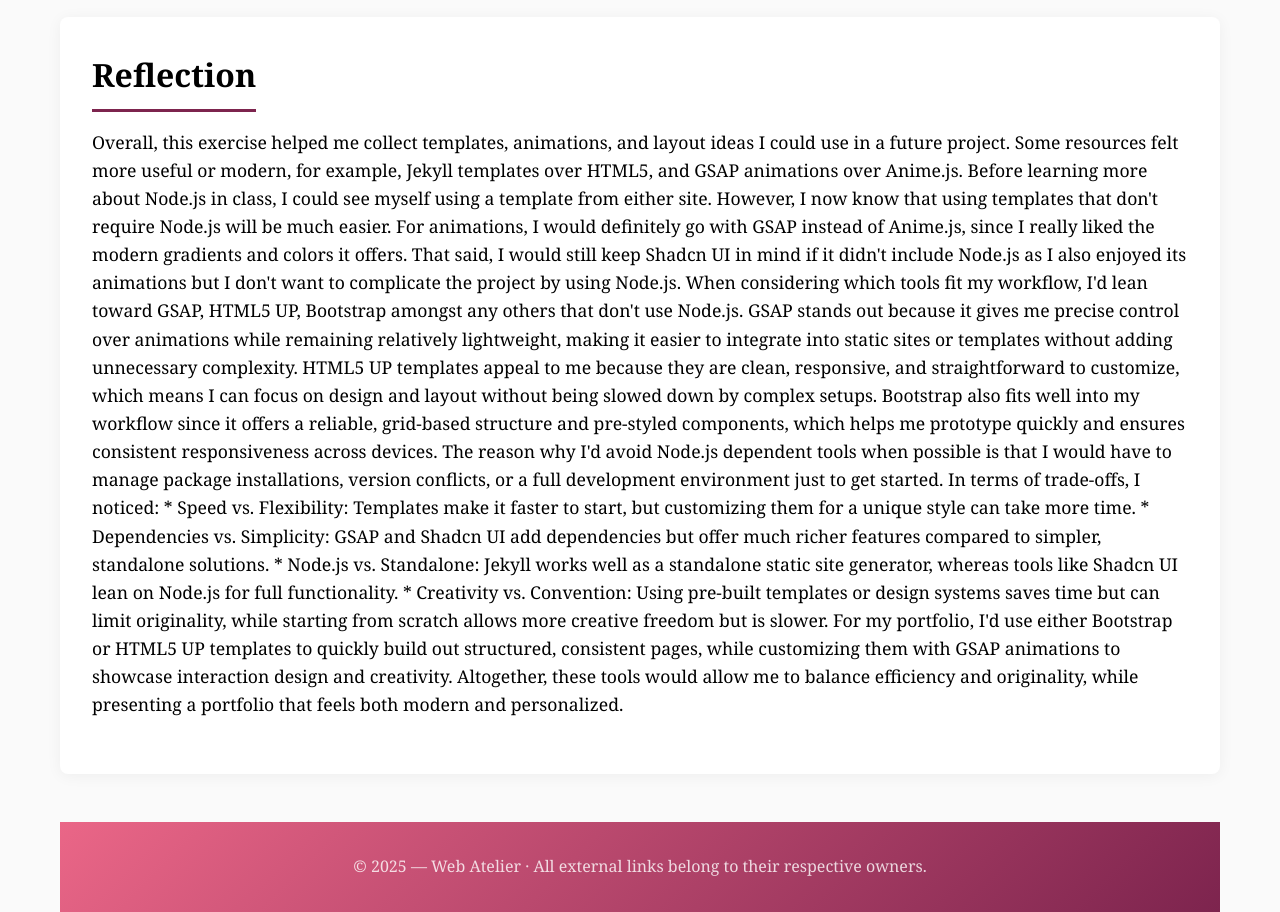
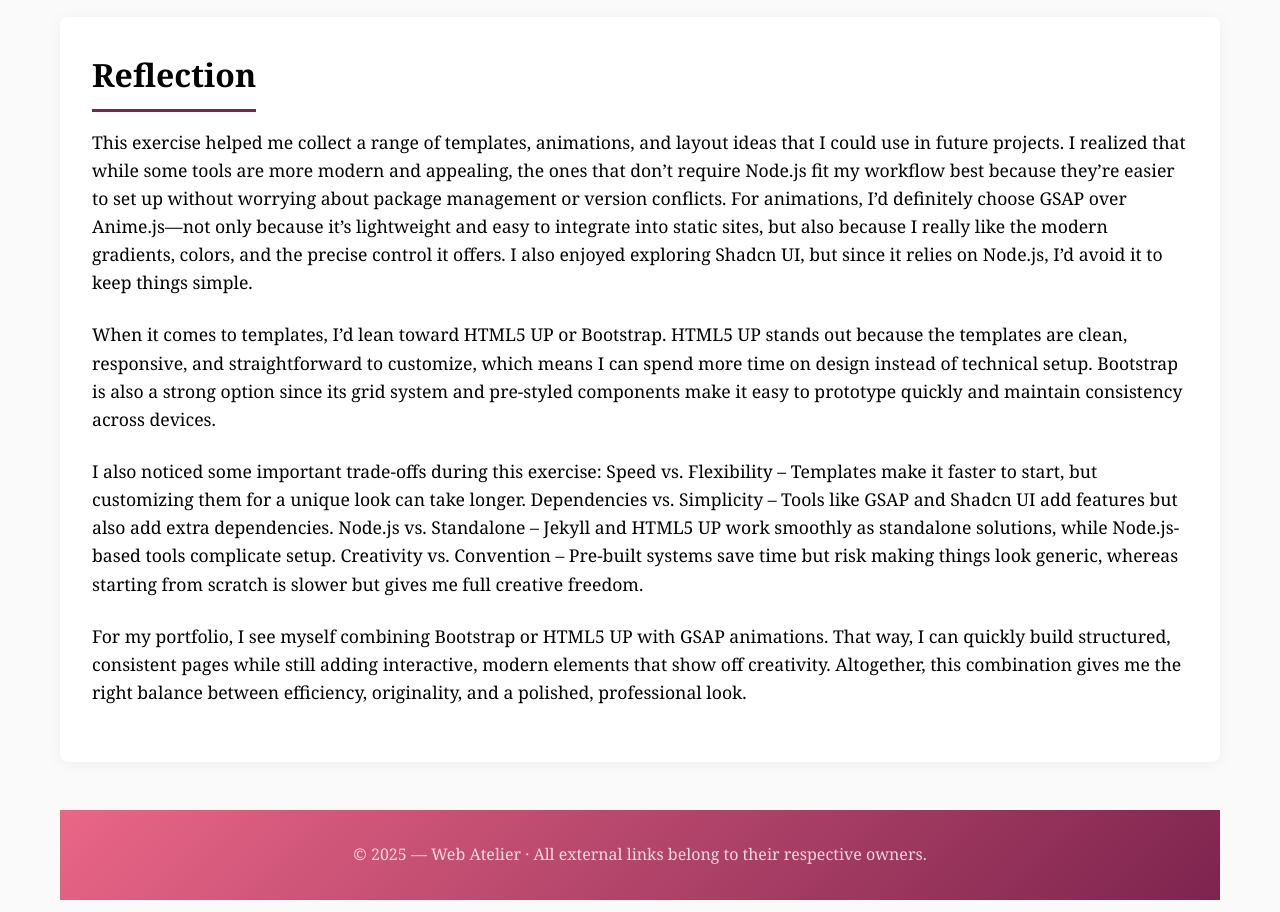
Before and after one commit to ValeMtzAlvarez/mi-repository, a website: page resources/index.html in a window 1280 px wide. Shown: the part 6120-7032 px from the top of the page. Drawn offline with Linux system fonts and the light colour scheme.

Commit message:
reflection change

```diff
--- a/resources/index.html
+++ b/resources/index.html
@@ -295,20 +295,25 @@
         <section class="resource-section">
             <h2 class="section-title">Reflection</h2>
             <p class="section-description">
-Overall, this exercise helped me collect templates, animations, and layout ideas I could use in a future project. Some resources felt more useful or modern, for example, Jekyll templates over HTML5, and GSAP animations over Anime.js. Before learning more about Node.js in class, I could see myself using a template from either site. However, I now know that using templates that don't require Node.js will be much easier. For animations, I would definitely go with GSAP instead of Anime.js, since I really liked the modern gradients and colors it offers. That said, I would still keep Shadcn UI in mind if it didn't include Node.js as I also enjoyed its animations but I don't want to complicate the project by using Node.js.
+This exercise helped me collect a range of templates, animations, and layout ideas that I could use in future projects. I realized that while some tools are more modern and appealing, the ones that don’t require Node.js fit my workflow best because they’re easier to set up without worrying about package management or version conflicts. For animations, I’d definitely choose GSAP over Anime.js—not only because it’s lightweight and easy to integrate into static sites, but also because I really like the modern gradients, colors, and the precise control it offers. I also enjoyed exploring Shadcn UI, but since it relies on Node.js, I’d avoid it to keep things simple.
+            </p>
 
-When considering which tools fit my workflow, I'd lean toward GSAP, HTML5 UP, Bootstrap amongst any others that don't use Node.js. GSAP stands out because it gives me precise control over animations while remaining relatively lightweight, making it easier to integrate into static sites or templates without adding unnecessary complexity. HTML5 UP templates appeal to me because they are clean, responsive, and straightforward to customize, which means I can focus on design and layout without being slowed down by complex setups. Bootstrap also fits well into my workflow since it offers a reliable, grid-based structure and pre-styled components, which helps me prototype quickly and ensures consistent responsiveness across devices.
+             <p class="section-description">
+When it comes to templates, I’d lean toward HTML5 UP or Bootstrap. HTML5 UP stands out because the templates are clean, responsive, and straightforward to customize, which means I can spend more time on design instead of technical setup. Bootstrap is also a strong option since its grid system and pre-styled components make it easy to prototype quickly and maintain consistency across devices.
+            </p>
 
-The reason why I'd avoid Node.js dependent tools when possible is that I would have to manage package installations, version conflicts, or a full development environment just to get started.
+              <p class="section-description">
+I also noticed some important trade-offs during this exercise:
+Speed vs. Flexibility – Templates make it faster to start, but customizing them for a unique look can take longer.
+Dependencies vs. Simplicity – Tools like GSAP and Shadcn UI add features but also add extra dependencies.
+Node.js vs. Standalone – Jekyll and HTML5 UP work smoothly as standalone solutions, while Node.js-based tools complicate setup.
+Creativity vs. Convention – Pre-built systems save time but risk making things look generic, whereas starting from scratch is slower but gives me full creative freedom.
+            </p>
 
-In terms of trade-offs, I noticed:
-* Speed vs. Flexibility: Templates make it faster to start, but customizing them for a unique style can take more time.
-* Dependencies vs. Simplicity: GSAP and Shadcn UI add dependencies but offer much richer features compared to simpler, standalone solutions.
-* Node.js vs. Standalone: Jekyll works well as a standalone static site generator, whereas tools like Shadcn UI lean on Node.js for full functionality.
-* Creativity vs. Convention: Using pre-built templates or design systems saves time but can limit originality, while starting from scratch allows more creative freedom but is slower.
+            <p class="section-description">
+For my portfolio, I see myself combining Bootstrap or HTML5 UP with GSAP animations. That way, I can quickly build structured, consistent pages while still adding interactive, modern elements that show off creativity. Altogether, this combination gives me the right balance between efficiency, originality, and a polished, professional look.
+            </p>
 
-For my portfolio, I'd use either Bootstrap or HTML5 UP templates to quickly build out structured, consistent pages, while customizing them with GSAP animations to showcase interaction design and creativity. Altogether, these tools would allow me to balance efficiency and originality, while presenting a portfolio that feels both modern and personalized.
-            </p>
         </section>
 
     <footer>
```
